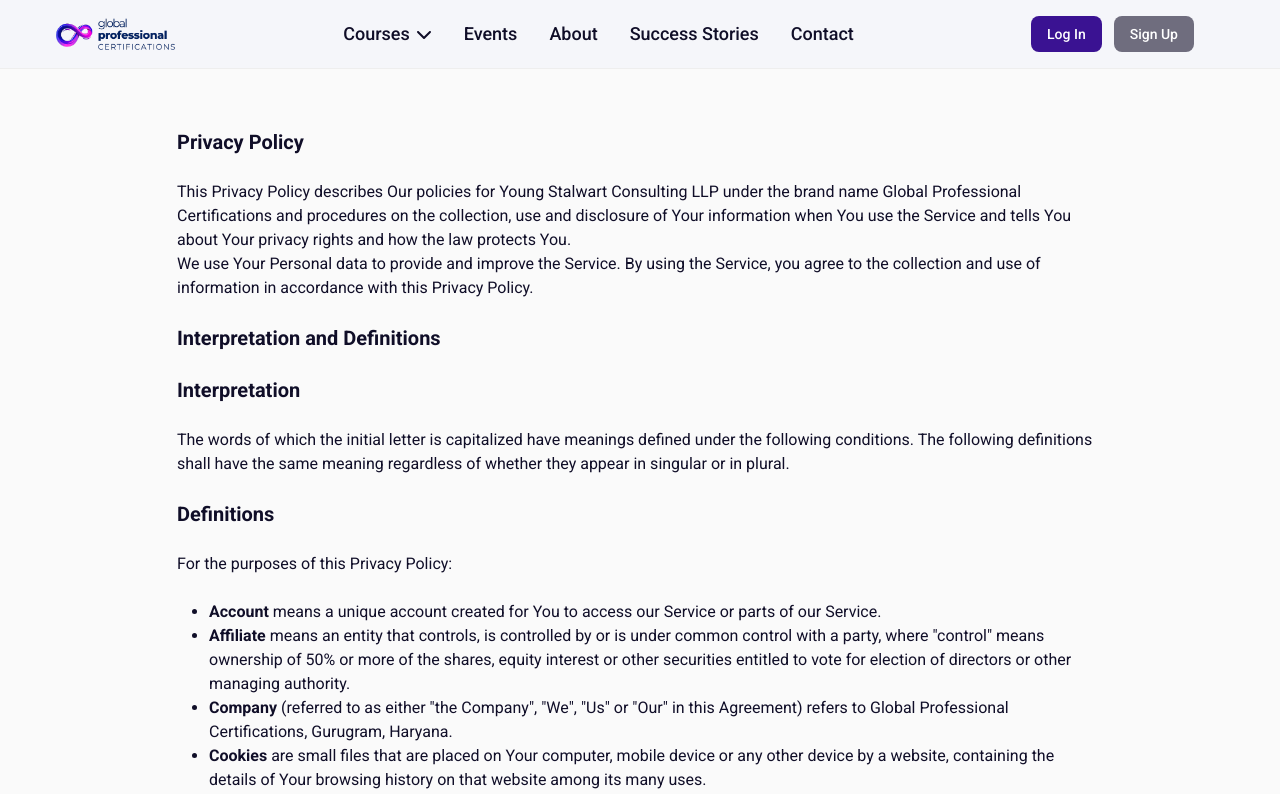
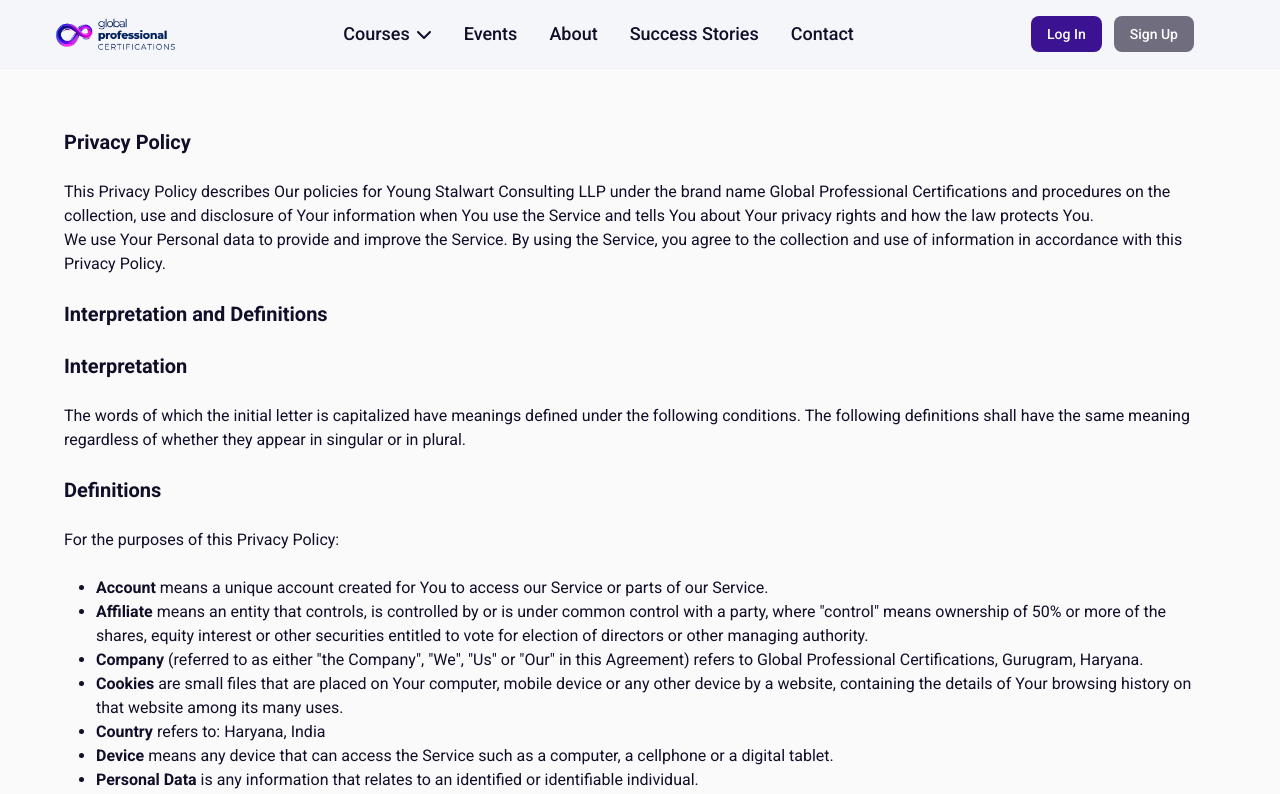
Before and after one commit to swapanmanna/gpc, a React (Vite) app: page /privacy in a window 1280 px wide. Shown: the top 794 px of the page. Built offline with nearby package versions, Linux system fonts and the light colour scheme.

Commit message:
fixed alignment of terms, privacy policy and refund policy pages

```diff
--- a/src/components/Courses/Cia.jsx
+++ b/src/components/Courses/Cia.jsx
@@ -193,7 +193,9 @@
                 <h1 className="text-center text-3xl md:text-5xl font-extrabold mb-12 text-brand-blue">Fees and Membership Benefits</h1>
                 <div className="overflow-x-auto">
                     <table className="min-w-full bg-white border border-gray-300 shadow-lg rounded-lg">
+
                         {/* Style the table in a better way! */}
+
                         <thead>
                             <tr className="bg-brand-blue text-white text-xl">
                                 <th className="py-3 px-4 border-b">Fee Type</th>
@@ -202,7 +204,9 @@
                             </tr>
                         </thead>
                         <tbody>
+
                             {/* transform transition duration-300 ease-in-out hover:scale-110 --> remove the bottom scroll wheel */}
+
                             <tr className="border-b text-lg text-center">
                                 <td className="py-2 px-4">CIA Application Fees</td>
                                 <td className="py-2 px-4 text-green-700 font-semibold">USD 90</td>
--- a/src/components/Events/Events.jsx
+++ b/src/components/Events/Events.jsx
@@ -27,13 +27,16 @@
                     <div className="absolute inset-0 bg-black opacity-70"></div>
 
                     {/* Heading */}
+                    {/* absolute top-[240px] left-[180px] */}
+
+                    {/* Fix this heading's alignment */}
+
                     <h1 className="absolute top-[240px] left-[180px] text-5xl text-white font-bold z-10">
                     Where Learning Meets Connection
                     </h1>
                     <p className="absolute top-[320px] left-[180px] text-white text-3xl font-semibold">Explore our journey through global conferences,<br></br> workshops, and networking events</p>
                 </div>
             </div>
-
 
             <section className="md:mt-20 md:mb-20 grid grid-cols-1 md:grid-cols-2 max-w-[77rem] mx-auto text-[#141418]">
                 <div>
--- a/src/components/Privacy/PrivacyPolicy.jsx
+++ b/src/components/Privacy/PrivacyPolicy.jsx
@@ -9,7 +9,8 @@
                 description="Understand how we protect your data and privacy as you use our platform and enroll in our courses."
                 canonicalUrl="https://globalprofessionalcertifications.com/privacy"
             />
-        <div className="pt-32 pl-[177px] pr-[177px] pb-20 bg-gray-50 text-brand-dark">
+            <div className="w-full bg-gray-50">
+                <div className="pt-32 max-w-6xl mx-auto pb-20 text-brand-dark">
                     <h3 className="font-bold text-xl">Privacy Policy</h3>
                     <br></br>
                     <p>This Privacy Policy describes Our policies for Young Stalwart Consulting LLP under the brand name Global Professional Certifications and procedures on the collection, use and disclosure of Your information when You use the Service and tells You about Your privacy rights and how the law protects You. </p>
@@ -224,6 +225,7 @@
                         <li>By email: cia@globalprofessionalcertifications.com </li>
                     </ul>
                 </div>
+            </div>
         </>
     )
 }
--- a/src/components/Refund/RefundPolicy.jsx
+++ b/src/components/Refund/RefundPolicy.jsx
@@ -9,7 +9,8 @@
                 description="Review our refund and cancellation policy before enrolling. We aim to ensure a smooth learning experience."
                 canonicalUrl="https://globalprofessionalcertifications.com/refund"
             />
-            <div className="pt-32 pl-[177px] pr-[177px] pb-20 bg-gray-50 text-brand-dark w-full">
+            <div className="w-full bg-gray-50">
+                <div className="pt-32 max-w-6xl mx-auto pb-20 text-brand-dark w-full">
                     <h3 className="font-bold text-xl">Refund Policy</h3>
                     <br></br>
                     <p>At Young Stalwart Consulting LLP under the brand name Global Professional Certifications, we are committed to providing high-quality online education services to help our students achieve their learning goals. As our courses and digital services are instantly accessible upon purchase, we maintain a strict no-refund policy. </p>
@@ -40,6 +41,7 @@
                     <br></br>
                     <p>By purchasing from Global Professional Certifications, you acknowledge and agree to this refund policy.</p>
                 </div>
+            </div>
         </>
     )
 }
--- a/src/components/Terms/Terms.jsx
+++ b/src/components/Terms/Terms.jsx
@@ -9,7 +9,9 @@
                 description="Read our terms and conditions outlining course access, use of services, and user responsibilities."
                 canonicalUrl="https://globalprofessionalcertifications.com/terms"
             />
-            <div className="pt-32 pl-[177px] pr-[177px] pb-20 bg-gray-50 text-brand-dark">
+            {/* pl-[177px] pr-[177px] */}
+            <div className="w-full bg-gray-50">
+                <div className="pt-32 max-w-6xl mx-auto pb-20 text-brand-dark">
                     <h3 className="font-bold text-xl">Terms and Conditions</h3>
                     <br></br>
                     <p>Last updated: February 10, 2025</p>
@@ -123,6 +125,7 @@
                     </ul>
                     <br></br>
                 </div>
+            </div>
         </>
     )
 }
```
Also changed, not shown: 1 other file (tests, documents, lock files or other folders). Lines whose indentation alone changed are shown as unchanged.
